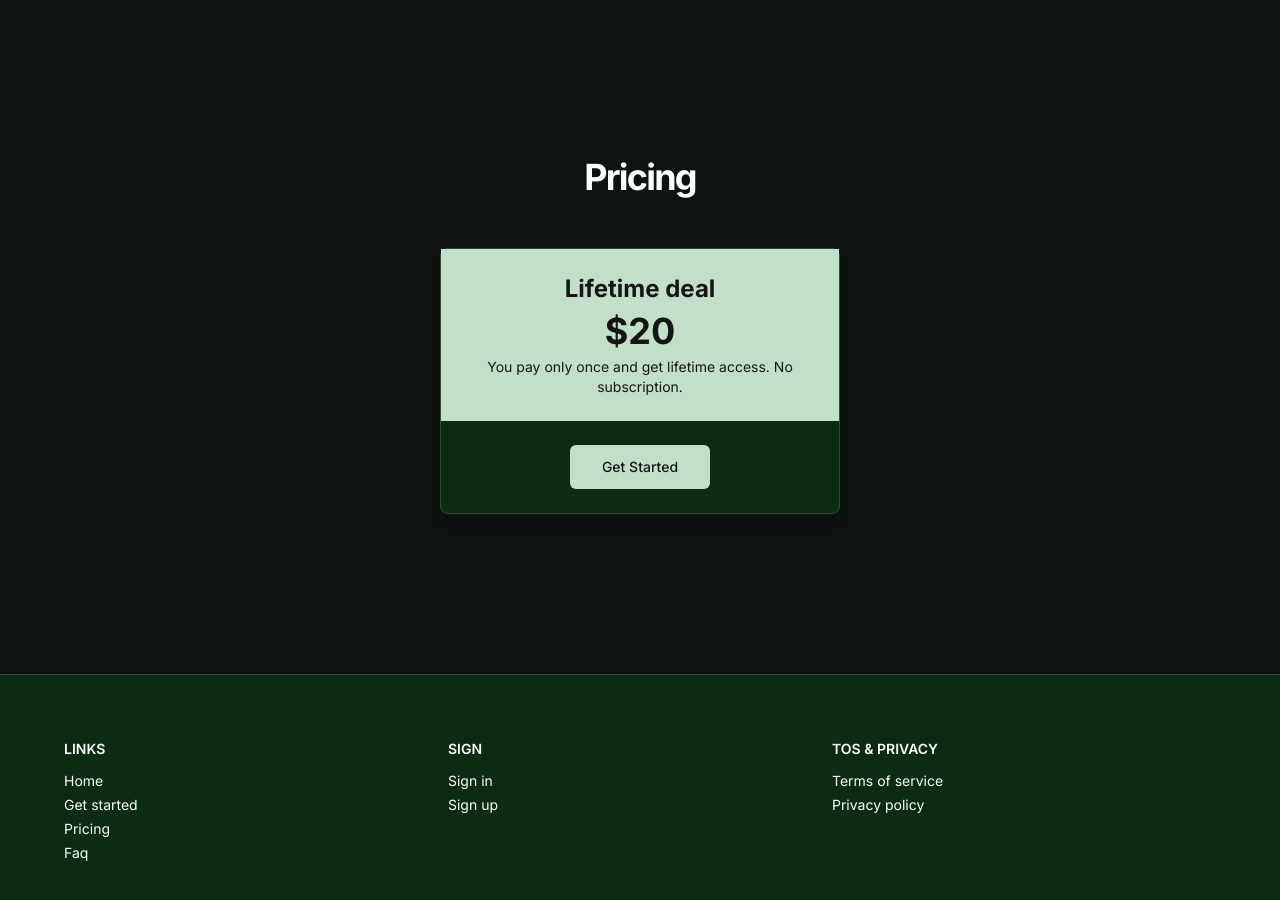
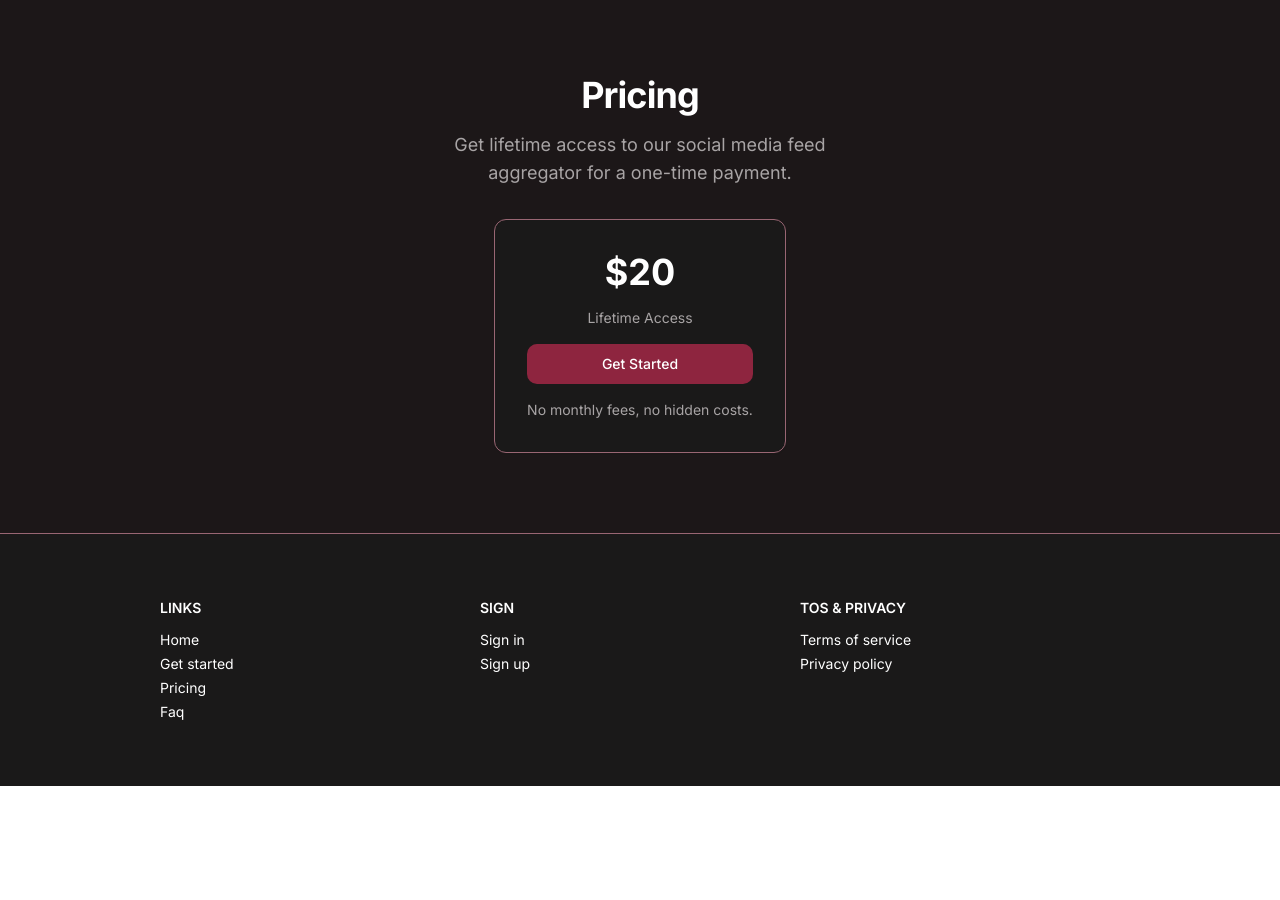
Before and after one commit to pimentellima/feeds-page-app, a Next.js app: page / in a window 1280 px wide. Shown: the part 1180-2080 px from the top of the page. After the commit the page ends 1966 px from the top, so only its background shows below. Built offline with nearby package versions, Linux system fonts and the light colour scheme.

Commit message:
ref: alterado tema principal

```diff
--- a/src/app/[username]/layout.tsx
+++ b/src/app/[username]/layout.tsx
@@ -13,7 +13,7 @@ export default async function Layout({
     return (
         <NextThemesProvider
             attribute="class"
-            forcedTheme={userTheme || 'aspargus-green'}
+            forcedTheme={userTheme || 'default'}
         >
             {children}
         </NextThemesProvider>
--- a/src/app/globals.css
+++ b/src/app/globals.css
@@ -4,37 +4,49 @@
 
 @layer base {
     :root {
-        --gradient: #c1dfc4;
+        --background: 345 10% 10%;
+        --foreground: 345 2% 100%;
+        --card: 345 2% 10%;
+        --card-foreground: 345 2% 100%;
+        --popover: 345 10% 5%;
+        --popover-foreground: 345 2% 100%;
+        --primary: 345 59% 35%;
+        --primary-foreground: 0 0% 100%;
+        --secondary: 345 10% 20%;
+        --secondary-foreground: 0 0% 100%;
+        --muted: 307 10% 25%;
+        --muted-foreground: 345 2% 65%;
+        --accent: 307 10% 25%;
+        --accent-foreground: 345 2% 95%;
+        --destructive: 0 50% 50%;
+        --destructive-foreground: 345 2% 100%;
+        --border: 345 20% 50%;
+        --input: 345 20% 50%;
+        --ring: 345 59% 35%;
+        --radius: 0.75rem;
+    }
 
-        --background: 134 20.8% 6.56%;
-        --foreground: 134 3.2% 99.1%;
-
-        --muted: 134 16% 24.599999999999998%;
-        --muted-foreground: 134 3.2% 58.2%;
-
-        --popover: 134 58.6% 10.66%;
-        --popover-foreground: 134 3.2% 99.1%;
-
-        --card: 134 58.6% 10.66%;
-        --card-foreground: 134 3.2% 99.1%;
-
-        --border: 134 16% 24.599999999999998%;
-        --input: 134 16% 24.599999999999998%;
-
-        --primary: 134 32% 82%;
-        --primary-foreground: 134 3.2% 8.2%;
-
-        --secondary: 134 16% 24.599999999999998%;
-        --secondary-foreground: 134 3.2% 99.1%;
-
-        --accent: 134 16% 24.599999999999998%;
-        --accent-foreground: 134 3.2% 99.1%;
-
-        --destructive: 0 62.8% 30.6%;
-        --destructive-foreground: 134 3.2% 99.1%;
-
-        --ring: 134 32% 82%;
-        --radius: 0.5rem;
+    .default {
+        --background: 345 10% 10%;
+        --foreground: 345 2% 100%;
+        --card: 345 2% 10%;
+        --card-foreground: 345 2% 100%;
+        --popover: 345 10% 5%;
+        --popover-foreground: 345 2% 100%;
+        --primary: 345 59% 35%;
+        --primary-foreground: 0 0% 100%;
+        --secondary: 345 10% 20%;
+        --secondary-foreground: 0 0% 100%;
+        --muted: 307 10% 25%;
+        --muted-foreground: 345 2% 65%;
+        --accent: 307 10% 25%;
+        --accent-foreground: 345 2% 95%;
+        --destructive: 0 50% 50%;
+        --destructive-foreground: 345 2% 100%;
+        --border: 345 20% 50%;
+        --input: 345 20% 50%;
+        --ring: 345 59% 35%;
+        --radius: 0.75rem;
     }
 
     .dark-pink {
@@ -68,7 +80,7 @@
         --destructive-foreground: -20 7.199999999999999% 98.15%;
 
         --ring: -20 72% 63%;
-        --radius: 0.5rem;
+        --radius: 0.75rem;
     }
 
     .midnight-blue {
@@ -107,7 +119,7 @@
 
         --ring: 243 100% 13%;
 
-        --radius: 0.5rem;
+        --radius: 0.75rem;
     }
 
     .aspargus-green {
@@ -141,7 +153,7 @@
 
         --ring: 105 100% 19%;
 
-        --radius: 0.5rem;
+        --radius: 0.75rem;
     }
 
     .lavender-mist {
@@ -176,7 +188,7 @@
         --destructive-foreground: 270 5.5% 99.45%;
 
         --ring: 270 55% 89%;
-        --radius: 0.5rem;
+        --radius: 0.75rem;
     }
 
     .mango-tango {
@@ -210,7 +222,7 @@
         --destructive-foreground: 30 9.8% 97.65%;
 
         --ring: 30 98% 53%;
-        --radius: 0.5rem;
+        --radius: 0.75rem;
     }
 
     .walnut-brown {
@@ -244,7 +256,7 @@
 
         --ring: 31 67% 23%;
 
-        --radius: 0.5rem;
+        --radius: 0.75rem;
     }
 
     .dark-chocolate {
@@ -279,7 +291,7 @@
         --destructive-foreground: 32 3.3000000000000003% 99.95%;
 
         --ring: 32 33% 99%;
-        --radius: 0.5rem;
+        --radius: 0.75rem;
     }
 
     .blush-pink {
@@ -313,7 +325,7 @@
 
         --ring: 0 0% 0%;
 
-        --radius: 0.5rem;
+        --radius: 0.75rem;
     }
 
     .oxford-blue {
@@ -347,7 +359,7 @@
 
         --ring: 228 73% 13%;
 
-        --radius: 0.5rem;
+        --radius: 0.75rem;
     }
 
     .charcoal-blue {
@@ -381,7 +393,7 @@
         --destructive-foreground: 216 2.7% 96.3%;
 
         --ring: 216 27% 26%;
-        --radius: 0.5rem;
+        --radius: 0.75rem;
     }
 
     .ultra-pink {
@@ -415,7 +427,7 @@
         --destructive-foreground: -31 9.200000000000001% 98.3%;
 
         --ring: -31 92% 66%;
-        --radius: 0.5rem;
+        --radius: 0.75rem;
     }
 
     .vivid-red {
@@ -449,7 +461,7 @@
         --destructive-foreground: 0 10% 97.35%;
 
         --ring: 0 100% 47%;
-        --radius: 0.5rem;
+        --radius: 0.75rem;
     }
 
     .pastel-green {
@@ -484,7 +496,7 @@
         --destructive-foreground: 134 3.2% 99.1%;
 
         --ring: 134 32% 82%;
-        --radius: 0.5rem;
+        --radius: 0.75rem;
     }
 
     .bg-gradient {
--- a/src/app/page.tsx
+++ b/src/app/page.tsx
@@ -15,13 +15,9 @@ import {
     WidgetContent,
     WidgetGrid,
     WidgetHeader,
-    WidgetTitle
+    WidgetTitle,
 } from '@/components/widget'
-import {
-    LinkIcon,
-    SlidersVerticalIcon,
-    UserIcon
-} from 'lucide-react'
+import { LinkIcon, SlidersVerticalIcon, UserIcon } from 'lucide-react'
 import Link from 'next/link'
 import { instagramMocks, tiktokMocks } from './mocks'
 
@@ -36,17 +32,16 @@ export default function Home() {
                     <Link href={'/sign-up'}>Create account</Link>
                 </Button>
             </div>
+            <HeroSection />
             <GetStartedSection />
             <PricingSection />
-            {/* <FaqSection /> */}
             <Footer />
         </div>
     )
 }
 
-function GetStartedSection() {
+function HeroSection() {
     return (
-        <div className="w-full">
         <section className="w-full py-20 md:py-24 lg:py-48 border-b">
             <div className="container px-2 md:px-6">
                 <div className="flex flex-col justify-center items-center space-y-2">
@@ -54,13 +49,12 @@ function GetStartedSection() {
                         All-in-One Social Media Feed
                     </h1>
                     <p className="max-w-[700px] text-center text-muted-foreground md:text-xl">
-                            Aggregate posts from all your social media
-                            platforms, customize your page, and easily share
-                            your updates.
+                        Aggregate posts from all your social media platforms,
+                        customize your page, and easily share your updates.
                     </p>
                     <div className="flex flex-col gap-2 min-[400px]:flex-row">
                         <Link
-                                href="#get-started"
+                            href="/sign-in"
                             className="mt-6 inline-flex h-10 items-center justify-center rounded-md bg-primary px-8 text-sm font-medium text-primary-foreground shadow transition-colors hover:bg-primary/90 focus-visible:outline-none focus-visible:ring-1 focus-visible:ring-ring disabled:pointer-events-none disabled:opacity-50"
                             prefetch={false}
                         >
@@ -70,6 +64,11 @@ function GetStartedSection() {
                 </div>
             </div>
         </section>
+    )
+}
+
+function GetStartedSection() {
+    return (
         <section
             id="get-started"
             className="w-full py-12 md:py-24 lg:py-32 bg-card text-accent-foreground"
@@ -87,12 +86,9 @@ function GetStartedSection() {
                                 <UserIcon className="w-6 h-6" />
                             </div>
                             <div className="space-y-2 text-center sm:text-left">
-                                    <h3 className="text-xl font-bold">
-                                        Sign Up
-                                    </h3>
+                                <h3 className="text-xl font-bold">Sign Up</h3>
                                 <p className="text-muted-foreground">
-                                        Create your account in just a few
-                                        clicks.
+                                    Create your account in just a few clicks.
                                 </p>
                             </div>
                         </div>
@@ -111,7 +107,7 @@ function GetStartedSection() {
                             </div>
                         </div>
                         <div className="flex flex-col items-center gap-4">
-                                <div className="bg-secondary rounded-full p-4 text-secondary-foreground">
+                            <div className="bg-accent rounded-full p-4 text-accent-foreground">
                                 <SlidersVerticalIcon className="w-6 h-6" />
                             </div>
                             <div className="space-y-2 text-center sm:text-left">
@@ -119,8 +115,7 @@ function GetStartedSection() {
                                     Customize Page
                                 </h3>
                                 <p className="text-muted-foreground">
-                                        Tailor your page style to your
-                                        preferences.
+                                    Tailor your page style to your preferences.
                                 </p>
                             </div>
                         </div>
@@ -136,117 +131,37 @@ function GetStartedSection() {
                 </div>
             </div>
         </section>
-        </div>
     )
 }
 
 function PricingSection() {
     return (
         <div className="border-t">
-            <section id="pricing" className="w-full py-20 md:py-24 lg:py-40">
-                <div className="container px-4 md:px-6 text-center">
-                    <div className="space-y-2">
-                        <h2 className="text-3xl font-bold tracking-tighter md:text-4xl/tight">
+            <section className="bg-background py-12 md:py-16 lg:py-20">
+                <div className="container grid items-center gap-8 px-4 md:px-6">
+                    <div className="mx-auto max-w-md text-center">
+                        <h2 className="text-3xl font-bold tracking-tight md:text-4xl">
                             Pricing
                         </h2>
+                        <p className="mt-4 text-muted-foreground md:text-lg">
+                            Get lifetime access to our social media feed
+                            aggregator for a one-time payment.
+                        </p>
                     </div>
-                    <div className="flex justify-center mt-12 ">
-                        <Card className="shadow-lg w-[400px]">
-                            <CardHeader className="bg-primary text-primary-foreground p-6 text-center">
-                                <h3 className="text-2xl font-bold">
-                                    Lifetime deal
-                                </h3>
-                                <p className="text-4xl font-bold">$20</p>
-                                <p className="text-sm">
-                                    You pay only once and get lifetime access.
-                                    No subscription.
+                    <div className="mx-auto max-w-md rounded-lg border bg-card p-6 shadow-sm md:p-8">
+                        <div className="flex flex-col items-center gap-4">
+                            <div className="text-4xl font-bold">$20</div>
+                            <p className="text-sm text-muted-foreground">
+                                Lifetime Access
                             </p>
-                            </CardHeader>
-                            <CardFooter className="p-6 flex justify-center">
-                                <Button asChild size="lg">
+                            <Button className="w-full">
                                 <Link href="sign-in">Get Started</Link>
                             </Button>
-                            </CardFooter>
-                        </Card>
-                    </div>
-                </div>
-            </section>
-        </div>
-    )
-}
-
-function FaqSection() {
-    return (
-        <div className="border-t  bg-card">
-            <section
-                id="faq"
-                className="w-full max-w-4xl mx-auto py-16 md:py-28"
-            >
-                <div className="px-4 md:px-6 space-y-8">
-                    <div className="space-y-2 text-center">
-                        <h2 className="text-3xl font-bold">FAQ</h2>
-                        <p className="text-muted-foreground">
-                            Get answers to your questions about our all-in-one
-                            social media feed app.
-                        </p>
-                    </div>
-                    <Accordion type="single" collapsible>
-                        <AccordionItem value="account">
-                            <AccordionTrigger className="text-lg font-medium">
-                                Account Management
-                            </AccordionTrigger>
-                            <AccordionContent>
-                                <div className="grid gap-6">
-                                    <div>
-                                        <h3 className="text-base font-medium">
-                                            How do I create an account?
-                                        </h3>
-                                        <p className="text-muted-foreground">
-                                            To create an account, simply tap the
-                                            "Sign Up" button on the home screen
-                                            and follow the on-screen
-                                            instructions.
-                                        </p>
-                                    </div>
-                                    <div>
-                                        <h3 className="text-base font-medium">
-                                            How do I delete my account?
-                                        </h3>
-                                        <p className="text-muted-foreground">
-                                            To delete your account, go to your
-                                            account settings, scroll down to the
-                                            "Delete Account" section, and follow
-                                            the prompts. Please note that this
-                                            action is permanent and cannot be
-                                            undone.
+                            <p className="text-sm text-muted-foreground">
+                                No monthly fees, no hidden costs.
                             </p>
                         </div>
                     </div>
-                            </AccordionContent>
-                        </AccordionItem>
-                        <AccordionItem value="privacy">
-                            <AccordionTrigger className="text-lg font-medium">
-                                Privacy & Security
-                            </AccordionTrigger>
-                            <AccordionContent>
-                                <div className="grid gap-6">
-                                    <div>
-                                        <h3 className="text-base font-medium">
-                                            How do i remove my current
-                                            integrations?
-                                        </h3>
-                                        <p className="text-muted-foreground">
-                                            To remove an integration, go to your
-                                            account settings, select "Manage
-                                            Integrations", and tap the "Revoke
-                                            access" button next to the
-                                            integration you wish to remove.
-                                        </p>
-                                    </div>
-                                </div>
-                            </AccordionContent>
-                        </AccordionItem>
-                    </Accordion>
                 </div>
             </section>
         </div>
@@ -255,7 +170,7 @@ function FaqSection() {
 
 function Footer() {
     return (
-        <footer className="border-t grid grid-cols-3 p-16 text-sm bg-card">
+        <footer className="border-t grid grid-cols-3 px-40 py-16 text-sm bg-card">
             <div className="flex flex-col gap-1 w-max">
                 <h3 className="font-semibold uppercase mb-2">Links</h3>
                 <Link className="hover:underline underline-offset-4" href="/">
@@ -296,9 +211,7 @@ function Footer() {
                 </Link>
             </div>
             <div className="flex flex-col gap-1 w-max">
-                <h3 className="font-semibold uppercase mb-2">
-                    Tos & Privacy
-                </h3>
+                <h3 className="font-semibold uppercase mb-2">Tos & Privacy</h3>
                 <Link
                     className="hover:underline underline-offset-4"
                     href="/tos"
--- a/src/app/profile/customize/layout.tsx
+++ b/src/app/profile/customize/layout.tsx
@@ -13,7 +13,7 @@ export default async function Layout({
 
     if (!session?.user) redirect('/sign-in')
 
-    const theme = (await getUser(session.user.id))?.theme ?? 'aspargus-green'
+    const theme = (await getUser(session.user.id))?.theme ?? 'default'
 
     return (
         <NextThemesProvider attribute="class" forcedTheme={theme}>
--- a/src/constants.ts
+++ b/src/constants.ts
@@ -6,6 +6,7 @@ export const planPrice =
         : 'price_1PjqYkEyugco4uX2723GUXyS'
 
 export const themes = [
+    { name: 'default', label: 'Default', gradient: '#1c1718' },
     { name: 'aspargus-green', label: 'Asparagus green', gradient: '#215f00' },
     { name: 'pastel-green', label: 'Pastel green', gradient: '#c1dfc4' },
     { name: 'ultra-pink', label: 'Ultra pink', gradient: '#f857a6' },
```
Lines whose indentation alone changed are shown as unchanged.
